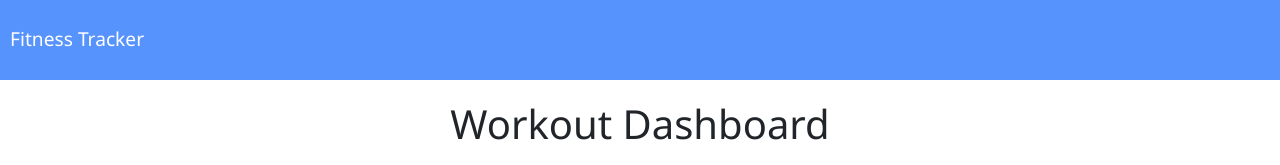
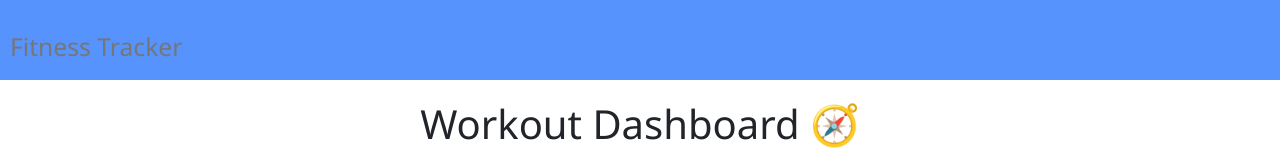
Before and after one commit to katsign/mongo-fitness-tracker, a website: page public/stats.html in a window 1280 px wide. Drawn offline with nearby package versions, Linux system fonts and the light colour scheme; no server answers.

Commit message:
matched styling

```diff
--- a/public/stats.html
+++ b/public/stats.html
@@ -12,13 +12,25 @@
     />
     <link rel="stylesheet" href="style.css" />
     <title>Fitness Chart</title>
+<style>
+.ui.grey.header {
+  color: #767676!important;
+}
+.ui.medium.header {
+  font-size: 1.28571429em;
+}
+.ui.header:first-child {
+    margin-top: -.14285714em;
+}
+</style>
+
   </head>
   <nav>
-    <a href="/">Fitness Tracker</a>
+    <a class="ui medium header grey" href="/">Fitness Tracker</a>
   </nav>
   <body>
     <div class="container mt">
-      <h1 class="text-center">Workout Dashboard</h1>
+      <h1 class="text-center">Workout Dashboard 🧭</h1>
       <div class="row mt">
         <div class="col-md-6">
           <canvas id="canvas"></canvas>
```
